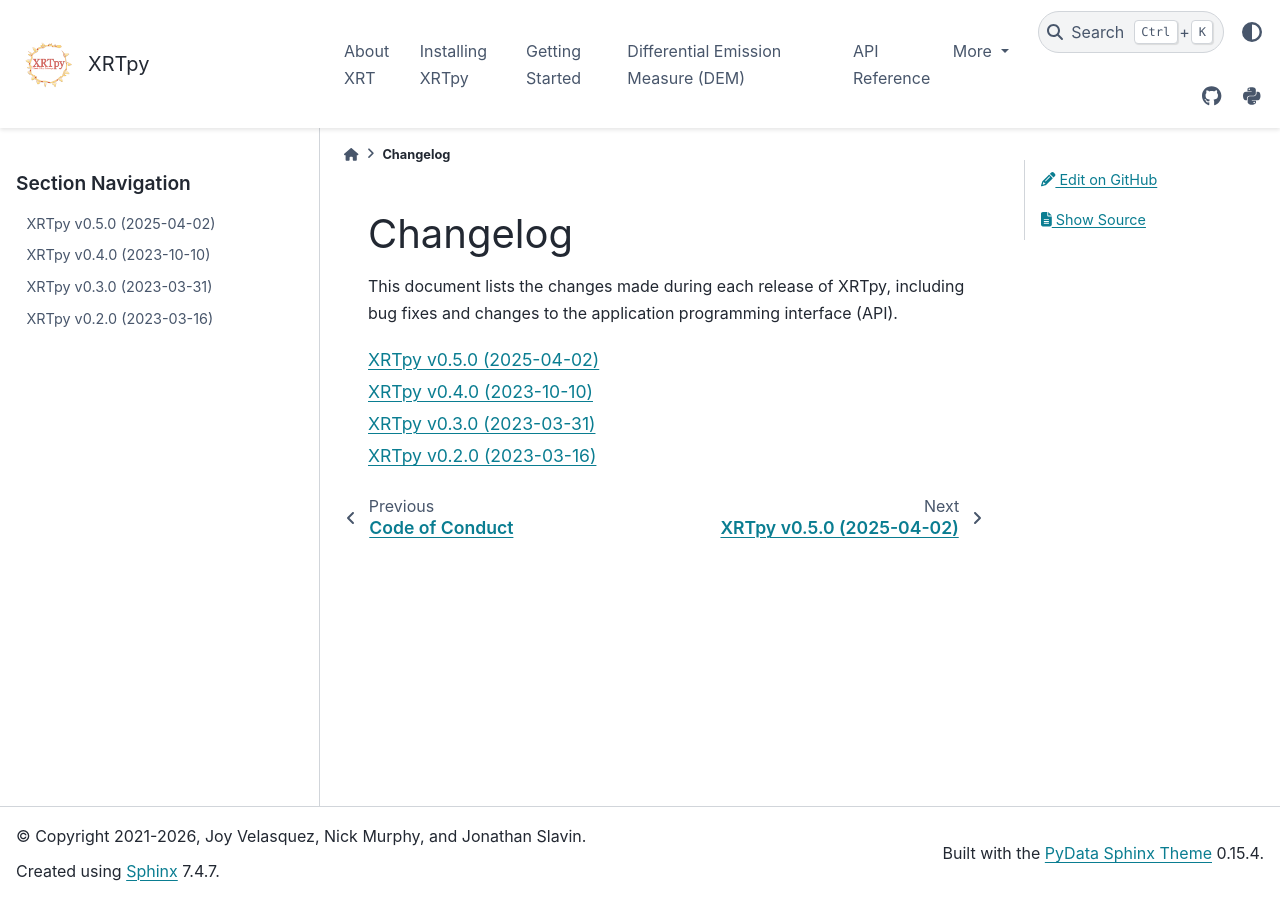
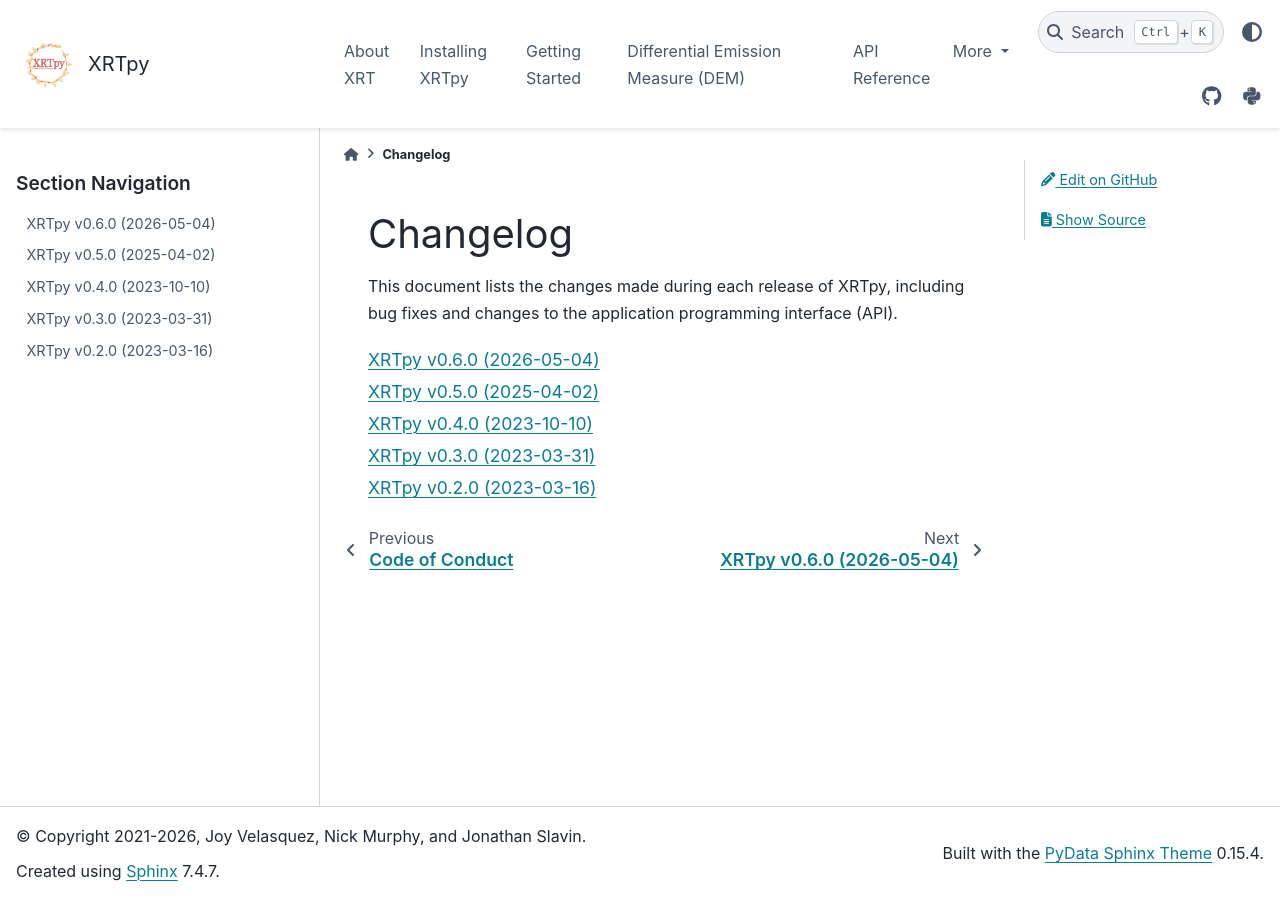
Before and after one commit to HinodeXRT/xrtpy, a Sphinx documentation site: the page built from docs/changelog/index.rst, in a window 1280 px wide. Built offline with Sphinx 7.4.7 and the PyData theme 0.15.4, drawn with Linux system fonts in a browser that asks for light colours; pages that are not in the unit, such as notebooks, are missing from menus; the version number could not be read and is left out.

Commit message:
Startign to work on the change log-pt 2.

```diff
--- a/docs/changelog/index.rst
+++ b/docs/changelog/index.rst
@@ -9,6 +9,7 @@
 .. toctree::
    :maxdepth: 1
 
+   0.6.0
    0.5.0
    0.4.0
    0.3.0
```
